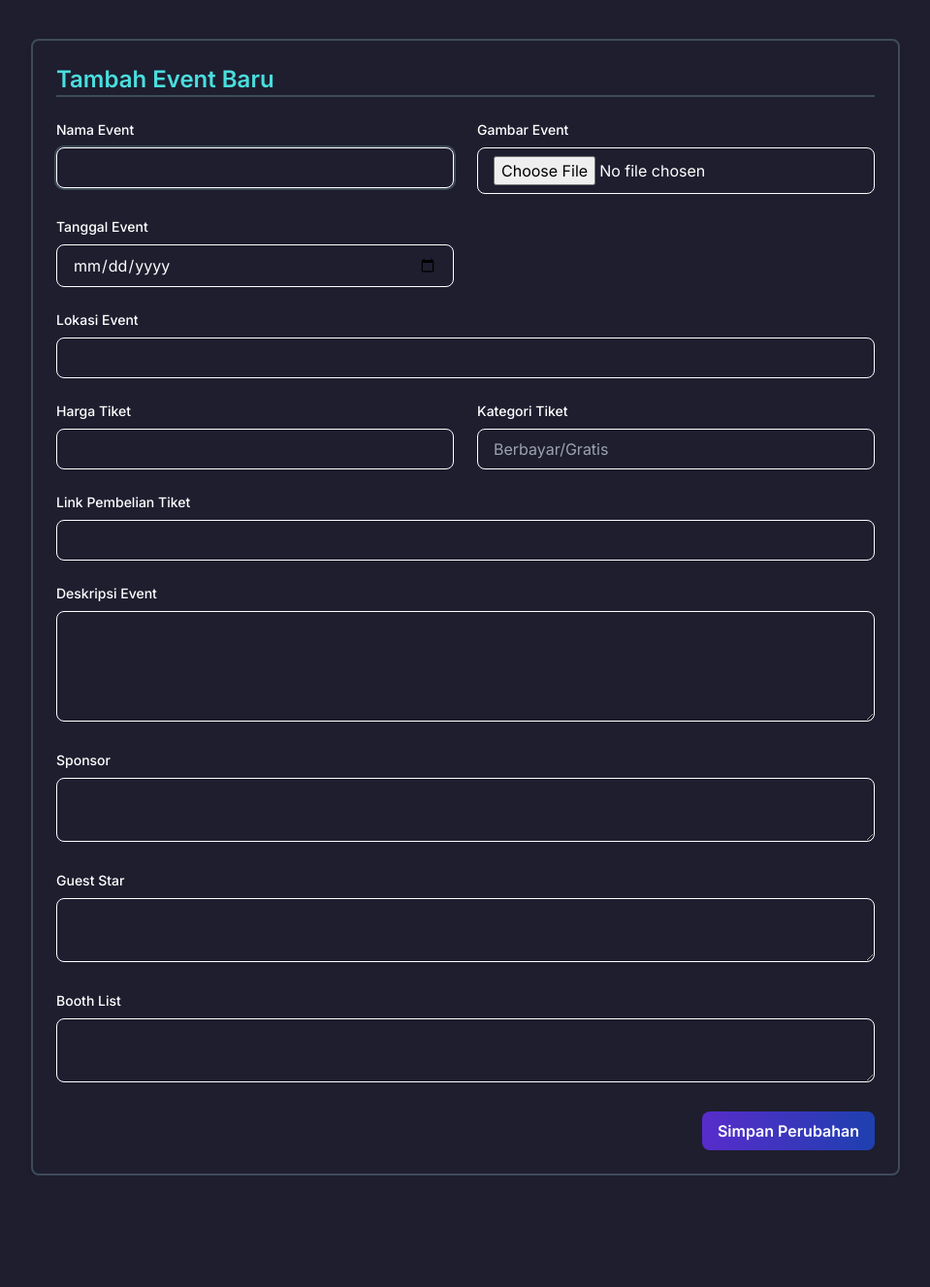
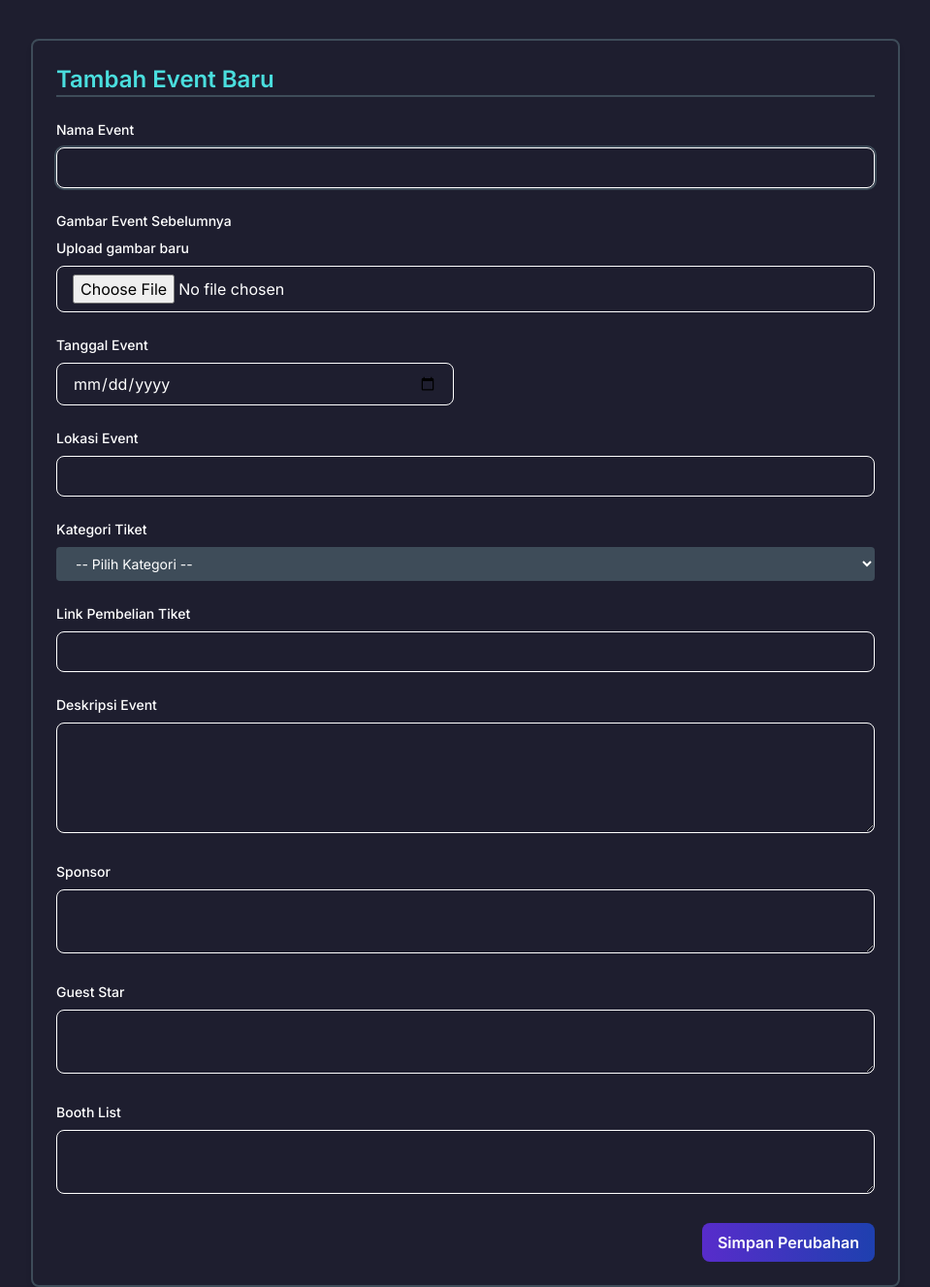
Before and after one commit to AllanBro18/jvent, a CodeIgniter 4 app: the page made by app/Views/event/edit.php in a window 1280 px wide. Shown: the whole page at 97% size, without its empty margins (160-1119 px from the left). Before the commit the page ends 1212 px from the top, so only its background shows below. Run offline with PHP 8.4 and a stand-in for CodeIgniter, Linux system fonts and the light colour scheme; the template is opened without the code that fills it, so the values that code supplies are empty; some libraries are stand-ins or nearby versions.

Commit message:
feat(edit gambar) Ketika merubah event, gambar sebelumnya ditampilkan dan dapat upload gambar baru, gambar lama akan otomatis dihapus

```diff
--- a/app/Config/Routes.php
+++ b/app/Config/Routes.php
@@ -9,10 +9,10 @@ $routes->get('/', 'EventController::index');
 
 // Create Event
 $routes->get('event', 'EventController::filter');
+$routes->post('event', 'EventController::filter');
 $routes->get('/event/create', 'EventController::create', ['filter' => 'authGuard']);
-$routes->post('/event', 'EventController::filter');
+$routes->get('/event/edit/(:segment)', 'EventController::edit/$1', ['filter' => 'authGuard']);
 $routes->post('/event/save', 'EventController::save');
-$routes->get('/event/edit/(:segment)', 'EventController::edit/$1', ['filter' => 'authGuard']);
 $routes->post('/event/update/(:segment)', 'EventController::update/$1', ['filter' => 'authGuard']);
 $routes->delete('/event/(:num)', 'EventController::delete/$1', ['filter' => 'authGuard']);
 
--- a/app/Views/event/edit.php
+++ b/app/Views/event/edit.php
@@ -6,14 +6,13 @@
     <?php $validation = session('validation'); ?>
     <h2 class="text-2xl text-secondary-second font-semibold mb-6 border-b-2 border-secondary-main">Tambah Event Baru</h2>
     <form action="<?= base_url('/event/update/' . $event['id_event']) ?>" method="post" class="grid grid-cols-1 md:grid-cols-2 gap-6" enctype="multipart/form-data">
-        <?= form_open_multipart(base_url('/event/update/' . $event['id_event'])); ?>
         <?= csrf_field() ?>
 
         <!-- parameter slug yang dikirim ke event/update -->
         <input type="hidden" name="slug" value="<?= $event['slug'] ?>">
 
         <!-- Judul Event -->
-        <div>
+        <div class="md:col-span-2">
             <label for="judul_event" class="block mb-2 text-white text-sm font-medium">Nama Event</label>
             <input
                 type="text"
@@ -31,8 +30,18 @@
         </div>
 
         <!-- Gambar Event -->
-        <div>
-            <label for="gambar_event" class="block mb-2 text-white text-sm font-medium">Gambar Event</label>
+        <div class="md:col-span-2">
+            <label for="gambar_event" class="block mb-2 text-white text-sm font-medium">Gambar Event Sebelumnya</label>
+            <!-- Preview Gambar Lama -->
+            <?php if ($event['gambar_event']) : ?>
+                <div class="mb-2">
+                    <img src="/uploads/images/<?= $event['gambar_event'] ?>" alt="Gambar Event Lama" class="h-32 object-cover rounded-md">
+                </div>
+            <?php endif; ?>
+
+            <label for="" class="block mb-2 text-white text-sm font-medium">
+                Upload gambar baru
+            </label>
             <input
                 type="file"
                 id="gambar_event"
@@ -41,10 +50,11 @@
             />
             <?php if (session('validation') && session('validation')->hasError('gambar_event')) : ?>
                 <p class="mt-1 text-sm text-red-500">
-                <?= session('validation')->getError('gambar_event'); ?>
+                    <?= session('validation')->getError('gambar_event'); ?>
                 </p>
             <?php endif; ?>
         </div>
+        <input type="hidden" name="gambar_lama" value="<?= $event['gambar_event']; ?>">
 
         <!-- Tanggal Event -->
         <div>
@@ -80,37 +90,35 @@
             <?php endif; ?>
         </div>
 
-        <!-- Harga Tiket -->
-        <div>
+        <!-- Kategori tiket dan Harga tiket -->
+        <div class="md:col-span-2">
+            <label for="kategori_tiket" class="block mb-2 text-white text-sm font-medium">Kategori Tiket</label>
+            <select id="kategori_tiket" name="kategori_tiket" onchange="toggleHargaTiket()" class="w-full bg-secondary-main text-white py-2 px-4 rounded text-sm">
+                <option value="">-- Pilih Kategori --</option>
+                <option value="gratis">Gratis</option>
+                <option value="berbayar">Berbayar</option>
+                <?= (old('kategori_tiket') ? old('kategori_tiket') : $event['kategori_tiket']) ?>
+            </select>
+            <?php if (session('validation') && session('validation')->hasError('kategori_tiket')) : ?>
+                <p class="mt-1 text-sm text-red-500">
+                <?= session('validation')->getError('kategori_tiket'); ?>
+                </p>
+            <?php endif; ?>
+        </div>
+
+        <div id="harga_tiket_wrapper" style="display: none;" class="md:col-span-2">
             <label for="harga_tiket" class="block mb-2 text-white text-sm font-medium">Harga Tiket</label>
             <input
                 type="number"
                 id="harga_tiket"
                 name="harga_tiket"
-                value="<?= (old('harga_tiket') ? old('harga_tiket') : $event['harga_tiket']) ?>"
+                value="<?= old('harga_tiket'); ?>"
                 class="w-full px-4 py-2 bg-transparent border border-white text-white placeholder-gray-400 rounded-lg focus:outline-none focus:ring-2 focus:ring-secondary-main"
-            />
+                placeholder="Contoh: 25000"
+            >
             <?php if (session('validation') && session('validation')->hasError('harga_tiket')) : ?>
                 <p class="mt-1 text-sm text-red-500">
                 <?= session('validation')->getError('harga_tiket'); ?>
-                </p>
-            <?php endif; ?>
-        </div>
-
-        <!-- Kategori Tiket -->
-        <div>
-            <label for="kategori_tiket" class="block mb-2 text-white text-sm font-medium">Kategori Tiket</label>
-            <input
-                type="text"
-                id="kategori_tiket"
-                name="kategori_tiket"
-                value="<?= (old('kategori_tiket') ? old('kategori_tiket') : $event['kategori_tiket']) ?>"
-                placeholder="Berbayar/Gratis"
-                class="w-full px-4 py-2 bg-transparent border border-white text-white placeholder-gray-400 rounded-lg focus:outline-none focus:ring-2 focus:ring-secondary-main"
-            />
-            <?php if (session('validation') && session('validation')->hasError('kategori_tiket')) : ?>
-                <p class="mt-1 text-sm text-red-500">
-                <?= session('validation')->getError('kategori_tiket'); ?>
                 </p>
             <?php endif; ?>
         </div>
--- a/app/Views/event/filter.php
+++ b/app/Views/event/filter.php
@@ -53,7 +53,7 @@
                             </a>
                             <p class="mb-1 text-sm text-gray-700 dark:text-gray-400">📍<?= esc($e['tanggal_event']) ?></p>
                             <p class="mb-1 text-sm text-gray-700 dark:text-gray-400">📅<?= esc($e['lokasi_event']) ?></p>
-                            <p class="mb-3 text-lg font-bold text-gray-900 dark:text-white">🏷️Rp<?= esc($e['harga_tiket']) ?></p>
+                            <p class="mb-3 text-lg font-bold text-gray-900 dark:text-white">🏷️Rp<?= esc(number_format($e['harga_tiket'], 0, ',', '.')) ?></p>
                             <div class="flex items-center border-t pt-3 border-secondary-main">
                                 <img class="w-10 h-10 rounded-full shadow mr-3" src="/assets/images/hero.jpg" alt="Organizer" />
                                 <p class="text-sm text-gray-700 dark:text-gray-400">Imagi</p>
--- a/app/Views/event/index.php
+++ b/app/Views/event/index.php
@@ -32,7 +32,7 @@
                         </a>
                         <p class="mb-1 text-sm text-gray-700 dark:text-gray-400">📍<?= esc($e['tanggal_event']) ?></p>
                         <p class="mb-1 text-sm text-gray-700 dark:text-gray-400">📅<?= esc($e['lokasi_event']) ?></p>
-                        <p class="mb-3 text-lg font-bold text-gray-900 dark:text-white">🏷️Rp<?= esc($e['harga_tiket']) ?></p>
+                        <p class="mb-3 text-lg font-bold text-gray-900 dark:text-white">🏷️Rp<?= esc(number_format($e['harga_tiket'], 0, ',', '.')) ?></p>
                         <div class="flex items-center border-t pt-3 border-secondary-main">
                             <img class="w-10 h-10 rounded-full shadow mr-3" src="/assets/images/hero.jpg" alt="Organizer" />
                             <p class="text-sm text-gray-700 dark:text-gray-400">Imagi</p>
@@ -60,7 +60,7 @@
                         </a>
                         <p class="mb-1 text-sm text-gray-700 dark:text-gray-400">📍<?= esc($e['tanggal_event']) ?></p>
                         <p class="mb-1 text-sm text-gray-700 dark:text-gray-400">📅<?= esc($e['lokasi_event']) ?></p>
-                    <p class="mb-3 text-lg font-bold text-gray-900 dark:text-white">🏷️Rp<?= esc($e['harga_tiket']) ?></p>
+                        <p class="mb-3 text-lg font-bold text-gray-900 dark:text-white">🏷️Rp<?= esc(number_format($e['harga_tiket'], 0, ',', '.')) ?></p>
                         <div class="flex items-center border-t pt-3 border-secondary-main">
                             <img class="w-10 h-10 rounded-full shadow mr-3" src="/assets/images/hero.jpg" alt="Organizer" />
                             <p class="text-sm text-gray-700 dark:text-gray-400">Imagi</p>
@@ -70,8 +70,6 @@
             </div>
         <?php endforeach; ?>
     </div>
-
-
 
     <div class="mt-10 mx-auto">
         <div class="flex items-center justify-center">
--- a/app/Views/layout/footer.php
+++ b/app/Views/layout/footer.php
@@ -45,8 +45,8 @@
         </div>
     </footer>
 
-    <script src="/assets/js/script.js"></script>
     <!-- dropdown bekerja -->
-  <script src="https://cdnjs.cloudflare.com/ajax/libs/flowbite/2.3.0/flowbite.min.js"></script>
+    <script src="<?= base_url('/assets/js/script.js') ?>"></script>
+    <script src="https://cdnjs.cloudflare.com/ajax/libs/flowbite/2.3.0/flowbite.min.js"></script>
 </body>
 </html>
--- a/app/Views/layout/template.php
+++ b/app/Views/layout/template.php
@@ -17,6 +17,3 @@
     <?php endif; ?>
 
     <?= $this->renderSection('content'); ?>
-
-</body>
-</html>
```
Also changed, not shown: app/Controllers/EventController.php (+53 -36 lines), app/Views/event/create.php (+18 -21 lines), public/assets/css/styles.css, public/assets/js/script.js, public/uploads/images/1748674645_1125dac6be439eafe9b9.png (added), public/uploads/images/1748676549_7b11429ed20e0f81893d.png (added), public/uploads/images/1748676702_39293f285a58f26292b9.png (added), public/uploads/images/1748676744_9237a4f93d8d2949ccb3.png (added), public/uploads/images/1748676788_ad121731771cd677e7df.png (added). Lines whose indentation alone changed are shown as unchanged.
